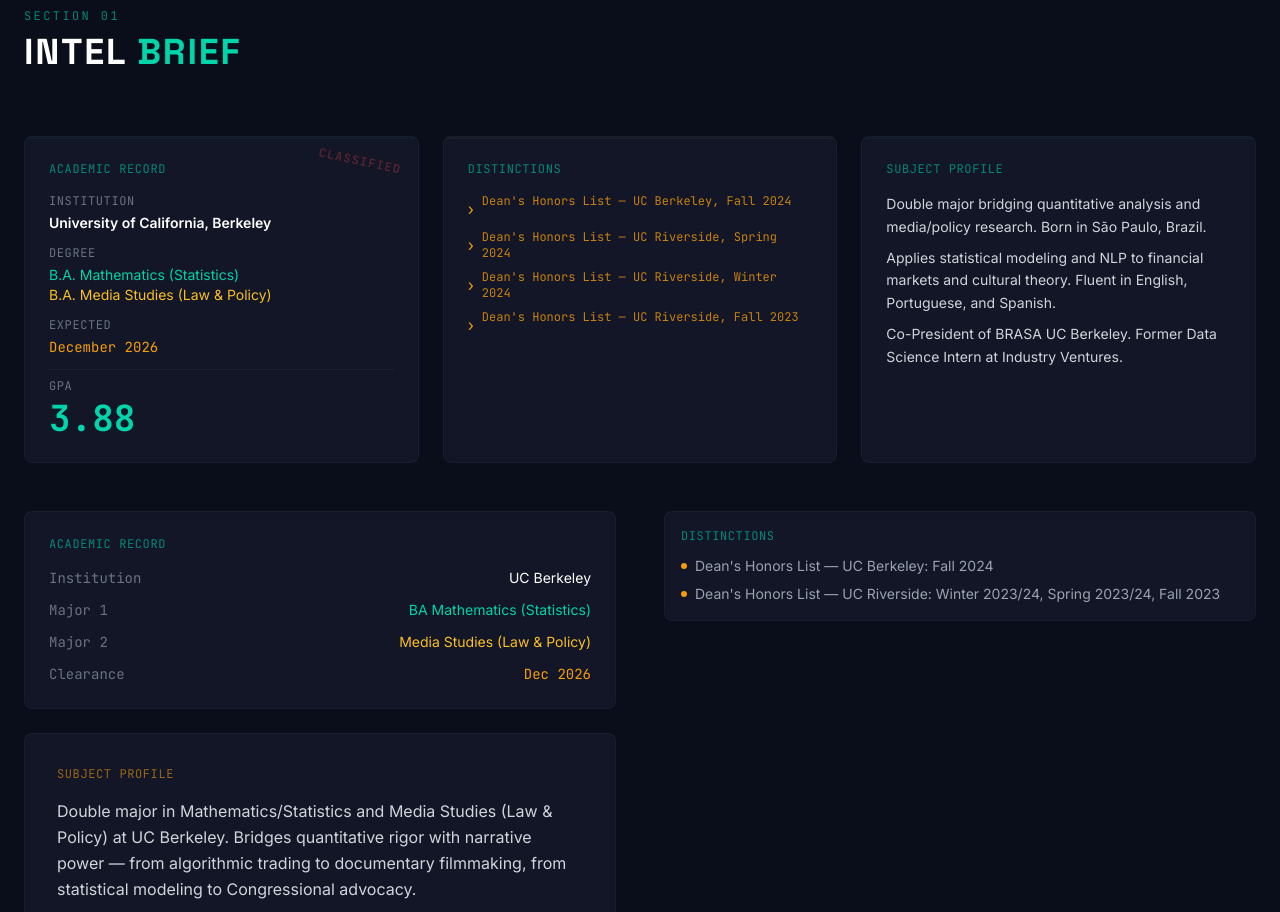
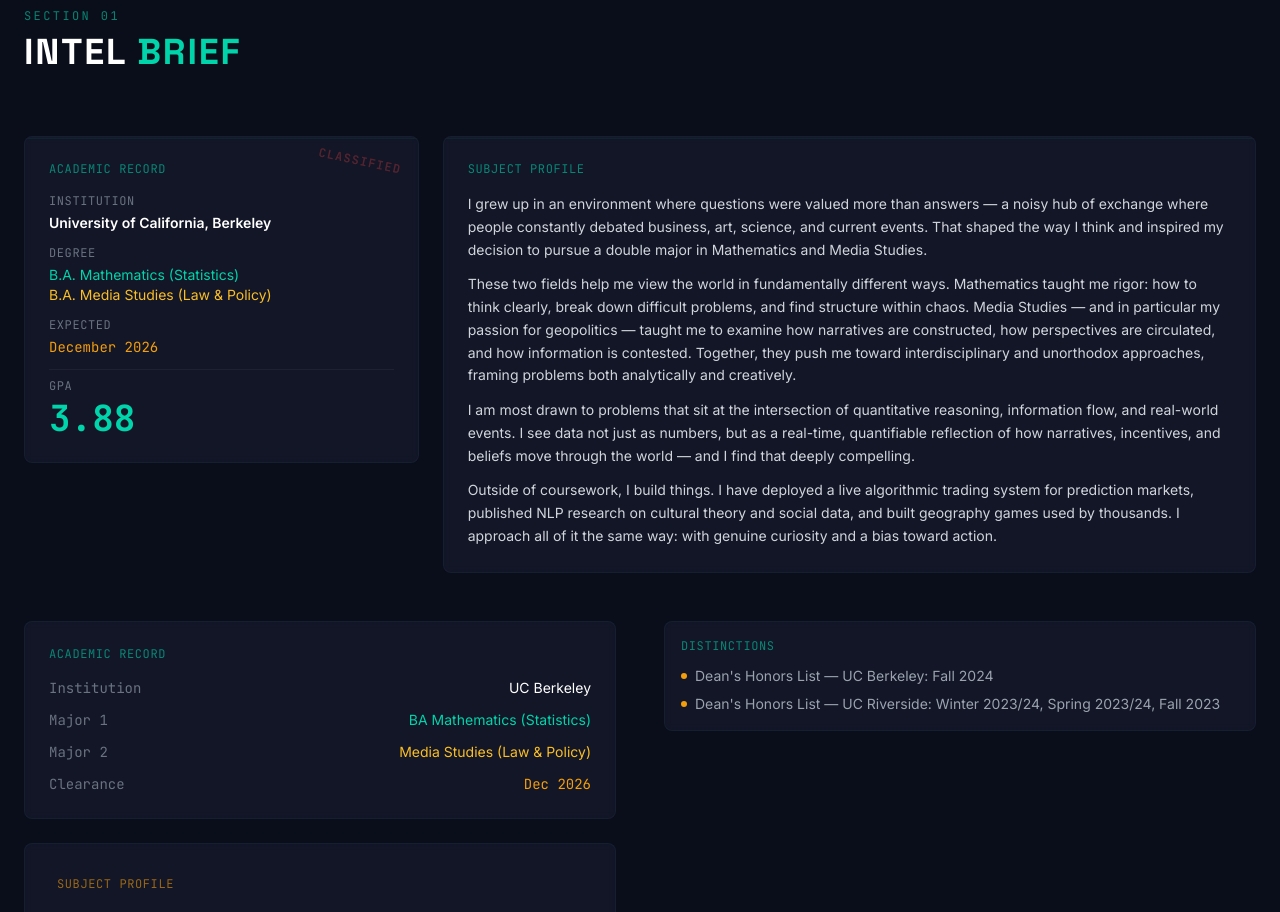
Before and after one commit to LuizFelipeBarbosa/portfolio-website, a Next.js app: page / in a window 1280 px wide. Shown: the part 920-1832 px from the top of the page. Built offline with nearby package versions, Linux system fonts and the light colour scheme.

Commit message:
redesign: intel brief → Academic Record + expanded Subject Profile (Kalshi statement)

```diff
--- a/components/About.jsx
+++ b/components/About.jsx
@@ -71,7 +71,7 @@
           initial={hasMounted ? { opacity: 0, y: 30 } : false}
           animate={inView ? { opacity: 1, y: 0 } : {}}
           transition={{ duration: 0.6, delay: 0.2 }}
-          className="grid md:grid-cols-3 gap-6 mb-12"
+          className="grid md:grid-cols-3 gap-6 mb-12 items-start"
         >
           {/* Academic Record */}
           <div className="glass-card p-6 relative overflow-hidden">
@@ -101,34 +101,22 @@
             </div>
           </div>
 
-          {/* Distinctions */}
-          <div className="glass-card p-6 relative overflow-hidden">
-            <div className="font-mono text-xs text-teal/60 tracking-wider uppercase mb-4">Distinctions</div>
-            <div className="space-y-2">
-              {[
-                "Dean's Honors List — UC Berkeley, Fall 2024",
-                "Dean's Honors List — UC Riverside, Spring 2024",
-                "Dean's Honors List — UC Riverside, Winter 2024",
-                "Dean's Honors List — UC Riverside, Fall 2023",
-              ].map((award) => (
-                <div key={award} className="flex gap-2 items-start">
-                  <span className="text-gold mt-1 flex-shrink-0">›</span>
-                  <span className="font-mono text-xs text-gold/80">{award}</span>
-                </div>
-              ))}
-            </div>
-            <div className="absolute inset-0 pointer-events-none overflow-hidden">
-              <div className="w-full h-px bg-gold/10 animate-scan" />
-            </div>
-          </div>
-
           {/* Subject Profile */}
-          <div className="glass-card p-6 relative overflow-hidden">
+          <div className="glass-card p-6 relative overflow-hidden md:col-span-2">
             <div className="font-mono text-xs text-teal/60 tracking-wider uppercase mb-4">Subject Profile</div>
-            <div className="space-y-2 text-sm text-gray-300 leading-relaxed">
-              <p>Double major bridging quantitative analysis and media/policy research. Born in São Paulo, Brazil.</p>
-              <p>Applies statistical modeling and NLP to financial markets and cultural theory. Fluent in English, Portuguese, and Spanish.</p>
-              <p>Co-President of BRASA UC Berkeley. Former Data Science Intern at Industry Ventures.</p>
+            <div className="space-y-3 text-sm text-gray-300 leading-relaxed">
+              <p>
+                I grew up in an environment where questions were valued more than answers — a noisy hub of exchange where people constantly debated business, art, science, and current events. That shaped the way I think and inspired my decision to pursue a double major in Mathematics and Media Studies.
+              </p>
+              <p>
+                These two fields help me view the world in fundamentally different ways. Mathematics taught me rigor: how to think clearly, break down difficult problems, and find structure within chaos. Media Studies — and in particular my passion for geopolitics — taught me to examine how narratives are constructed, how perspectives are circulated, and how information is contested. Together, they push me toward interdisciplinary and unorthodox approaches, framing problems both analytically and creatively.
+              </p>
+              <p>
+                I am most drawn to problems that sit at the intersection of quantitative reasoning, information flow, and real-world events. I see data not just as numbers, but as a real-time, quantifiable reflection of how narratives, incentives, and beliefs move through the world — and I find that deeply compelling.
+              </p>
+              <p>
+                Outside of coursework, I build things. I have deployed a live algorithmic trading system for prediction markets, published NLP research on cultural theory and social data, and built geography games used by thousands. I approach all of it the same way: with genuine curiosity and a bias toward action.
+              </p>
             </div>
             <div className="absolute inset-0 pointer-events-none overflow-hidden">
               <div className="w-full h-px bg-teal/10 animate-scan" />
```
